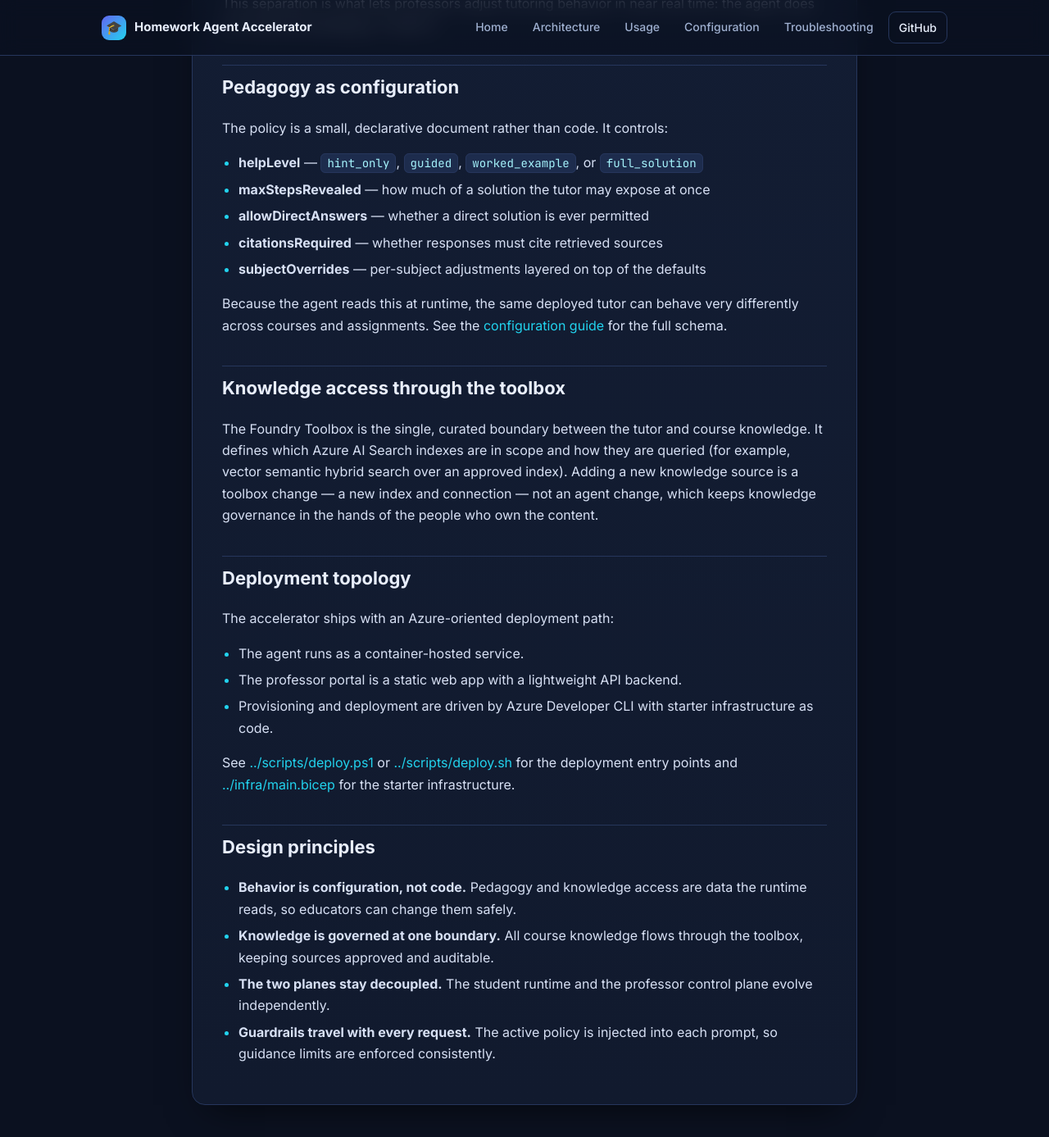
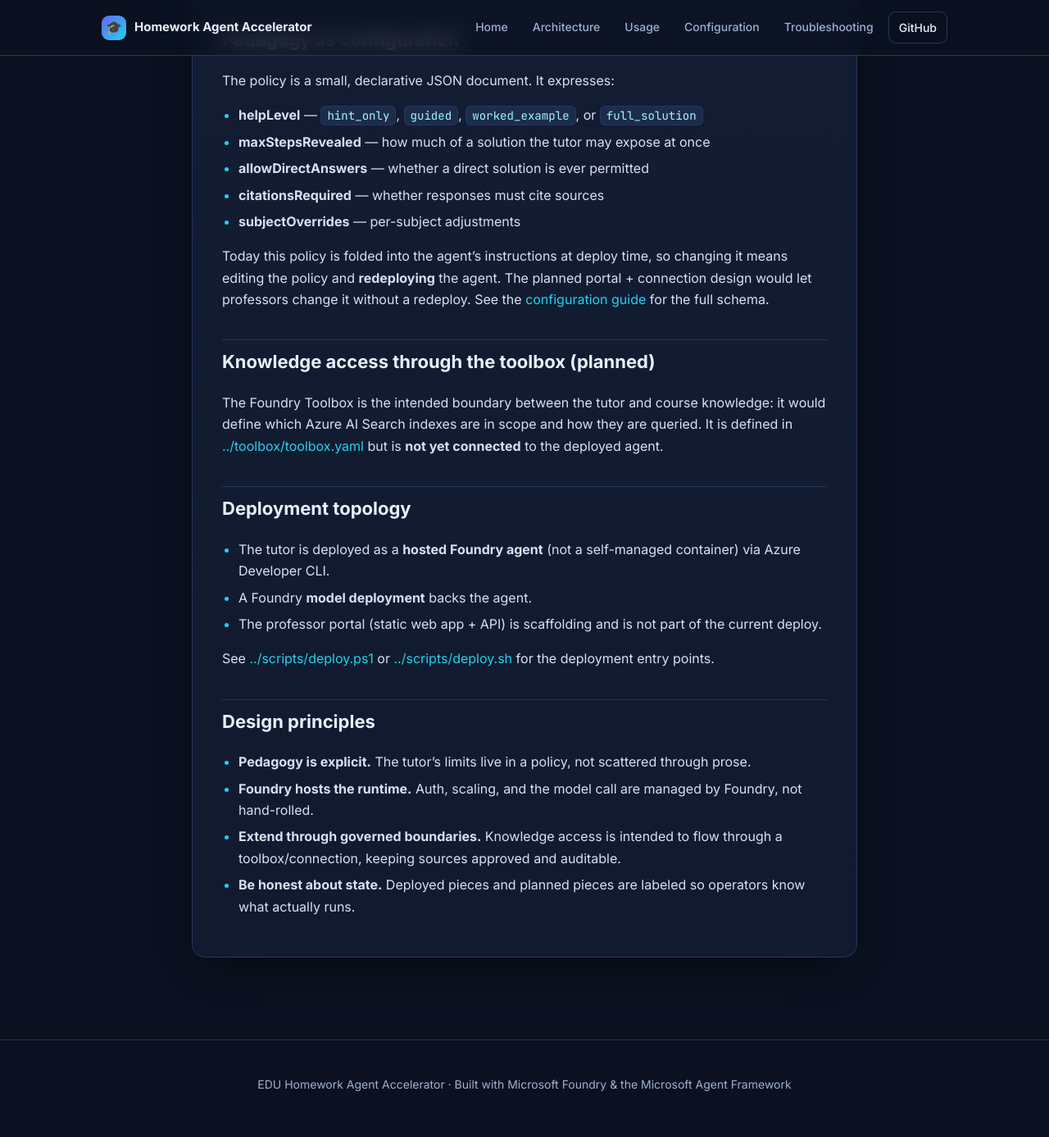
Before and after one commit to dbruun/edu-cohort-homework, a Jekyll site: the page built from docs/architecture.md, in a window 1280 px wide and 1400 px high, scrolled down 2772 px. Shown: the top 1387 px of the window at 82% size. Built offline with Jekyll 4.4.1, drawn with Linux system fonts in a browser that asks for light colours; our own code applies the rules of GitHub Pages for plain Markdown files; some of the changed text lies outside the part shown.

Commit message:
Revise architecture, configuration, usage, and troubleshooting documentation for clarity and accuracy; update pedagogy policy details and deployment instructions.

````diff
--- a/docs/architecture.md
+++ b/docs/architecture.md
@@ -1,104 +1,90 @@
 # Architecture overview
 
-The accelerator is a hosted-agent solution that pairs a student-facing tutor with a professor-facing control plane. The tutor answers homework questions, but *how much* help it gives and *what knowledge* it draws on are both governed by configuration that professors own — no redeploys required.
+The accelerator is a **hosted agent on Microsoft Foundry**: a student-facing tutor whose pedagogy is owned by professors. The tutor answers homework questions under an explicit pedagogy policy that is compiled into the agent at deploy time.
 
-## System at a glance
+> **What is deployed today vs. planned.** The hosted tutor + its Foundry model deployment are **live**. The Azure AI Search **toolbox** and the **professor portal** are scaffolding in this repo and are **not yet wired into the deployed agent**. Sections below mark each piece accordingly.
+
+## System at a glance (deployed today)
 
 ```mermaid
 flowchart LR
-  Student[Student] --> Agent[Homework Agent]
-  Agent --> Policy[Pedagogy Policy]
+  Student[Student] --> Agent[Hosted Homework Tutor]
   Agent --> Model[Foundry Model Deployment]
-  Agent --> Toolbox[Foundry Toolbox]
-  Toolbox --> Search[Azure AI Search]
-  Professor[Professor] --> Portal[Professor Portal]
-  Portal --> API[Portal API]
-  API --> Policy
-  API --> Toolbox
+  Policy[Pedagogy Policy<br/>compiled into agent] --> Agent
 ```
 
-At runtime the agent reads the active pedagogy policy, composes a system prompt, invokes the model deployment, and grounds responses through the toolbox. Professors change tutoring behavior and knowledge access through the portal, and those changes take effect without redeploying the agent.
+The tutor runs as a hosted Foundry agent. Its instructions — including the pedagogy policy — are baked into the container image when it is deployed. To change tutoring behavior, a professor edits the policy and the agent is **redeployed**.
+
+## Planned extension
+
+```mermaid
+flowchart LR
+  Professor[Professor] --> Portal[Professor Portal<br/>scaffold]
+  Portal --> PolicyStore[(Policy store)]
+  PolicyStore --> Agent[Hosted Homework Tutor]
+  Agent --> Toolbox[Foundry Toolbox<br/>planned]
+  Toolbox --> Search[Azure AI Search<br/>planned]
+```
+
+The intended end state adds a professor portal that publishes policy changes and a Foundry Toolbox that grounds answers in Azure AI Search. Reaching a *live* per-request policy read requires either a Foundry connection or Standard Agent Setup (capability host); a plain blob read from the hosted container is blocked by the agent's managed-identity permissions in this environment.
 
 ## Core components
 
-| Component | Responsibility | Source |
-| --- | --- | --- |
-| Homework Agent | Hosts the tutor runtime, composes prompts, applies policy, calls the model and toolbox | [../src/HomeworkAgent/Program.cs](../src/HomeworkAgent/Program.cs) |
-| Prompt Composer | Merges the base tutor instructions with the current policy into a single system prompt | [../src/HomeworkAgent/PromptComposer.cs](../src/HomeworkAgent/PromptComposer.cs) |
-| Pedagogy Policy | Declarative rules for help level, step limits, direct answers, and citations | [../src/HomeworkAgent/Pedagogy/PedagogyPolicy.cs](../src/HomeworkAgent/Pedagogy/PedagogyPolicy.cs) |
-| Foundry Toolbox | Curated, versioned knowledge access over Azure AI Search indexes | [../toolbox/toolbox.yaml](../toolbox/toolbox.yaml) |
-| Professor Portal | UI for tuning pedagogy and reviewing knowledge sources | [../ui/app/src/App.jsx](../ui/app/src/App.jsx) |
-| Portal API | Reads and writes policy and knowledge-source configuration | [../ui/api/index.js](../ui/api/index.js) |
+| Component | Status | Responsibility | Source |
+| --- | --- | --- | --- |
+| Hosted tutor agent | **Deployed** | Runs on Foundry; answers under the compiled pedagogy policy | [../foundry-tutor/hello-world-dotnet-agent-framework/src/hello-world-dotnet-agent-framework/Program.cs](../foundry-tutor/hello-world-dotnet-agent-framework/src/hello-world-dotnet-agent-framework/Program.cs) |
+| Agent + model manifest | **Deployed** | Declares the agent, model deployment, and env vars | [../foundry-tutor/hello-world-dotnet-agent-framework/azure.yaml](../foundry-tutor/hello-world-dotnet-agent-framework/azure.yaml) |
+| Pedagogy policy | **Deployed (compiled in)** | The rules the tutor follows; also seeded as JSON | [../src/HomeworkAgent/Pedagogy/pedagogy-policy.json](../src/HomeworkAgent/Pedagogy/pedagogy-policy.json) |
+| Foundry Toolbox | Planned | Curated Azure AI Search knowledge access | [../toolbox/toolbox.yaml](../toolbox/toolbox.yaml) |
+| Professor Portal | Scaffold | UI for editing pedagogy | [../ui/app/src/App.jsx](../ui/app/src/App.jsx) |
+| Portal API | Scaffold | Reads/writes policy | [../ui/api/index.js](../ui/api/index.js) |
 
-## Request flow
-
-When a student asks a question, the agent executes a fixed sequence:
+## Request flow (deployed today)
 
 ```mermaid
 sequenceDiagram
   participant S as Student
-  participant A as Homework Agent
-  participant P as Pedagogy Policy
+  participant A as Hosted Tutor Agent
   participant M as Foundry Model
-  participant T as Foundry Toolbox
-  participant X as Azure AI Search
 
-  S->>A: Ask a homework question
-  A->>P: Load active policy
-  A->>A: Compose system prompt (instructions + policy)
-  A->>M: Send prompt with toolbox tool available
-  M->>T: Request grounded knowledge (as needed)
-  T->>X: Retrieve from approved indexes
-  X-->>T: Ranked passages
-  T-->>M: Grounded context
-  M-->>A: Tutor response shaped by policy
-  A-->>S: Guided answer with citations
+  S->>A: Ask a homework question (Responses protocol)
+  A->>A: Apply compiled pedagogy instructions
+  A->>M: Invoke the model deployment
+  M-->>A: Draft response
+  A-->>S: Guided answer shaped by the policy
 ```
 
-1. **Load policy.** The agent resolves the policy location and loads the current rules at request time, so the newest professor settings always apply.
-2. **Compose the prompt.** The prompt composer combines the base tutor instructions with a serialized copy of the active policy, giving the model explicit guardrails.
-3. **Invoke the model.** The agent calls the configured Foundry model deployment and exposes the toolbox as an available tool.
-4. **Ground the answer.** When the model needs course knowledge, the toolbox retrieves from the approved Azure AI Search indexes and returns ranked context.
-5. **Return a guided response.** The reply reflects the configured help level, step limits, and citation requirements rather than simply solving the problem.
-
-## The two planes
-
-The design separates the **runtime plane** (what students touch) from the **control plane** (what professors touch).
-
-- **Runtime plane** — the hosted agent, model deployment, and toolbox. It is stateless per request and reads its behavior from configuration.
-- **Control plane** — the professor portal and its API. It owns the pedagogy policy and knowledge-source configuration and publishes changes the runtime plane consumes.
-
-This separation is what lets professors adjust tutoring behavior in near real time: the agent does not hardcode pedagogy, it reads it.
+1. **Invoke.** A caller sends a message to the agent's Responses endpoint (for example via `azd ai agent invoke`).
+2. **Apply policy.** The agent's instructions — carrying the pedagogy guardrails compiled in at deploy time — shape the model call.
+3. **Answer.** The tutor returns a guided response: hints and steps rather than a direct solution to graded work.
 
 ## Pedagogy as configuration
 
-The policy is a small, declarative document rather than code. It controls:
+The policy is a small, declarative JSON document. It expresses:
 
 - **helpLevel** — `hint_only`, `guided`, `worked_example`, or `full_solution`
 - **maxStepsRevealed** — how much of a solution the tutor may expose at once
 - **allowDirectAnswers** — whether a direct solution is ever permitted
-- **citationsRequired** — whether responses must cite retrieved sources
-- **subjectOverrides** — per-subject adjustments layered on top of the defaults
+- **citationsRequired** — whether responses must cite sources
+- **subjectOverrides** — per-subject adjustments
 
-Because the agent reads this at runtime, the same deployed tutor can behave very differently across courses and assignments. See the [configuration guide](configuration.md) for the full schema.
+Today this policy is folded into the agent's instructions at deploy time, so changing it means editing the policy and **redeploying** the agent. The planned portal + connection design would let professors change it without a redeploy. See the [configuration guide](configuration.md) for the full schema.
 
-## Knowledge access through the toolbox
+## Knowledge access through the toolbox (planned)
 
-The Foundry Toolbox is the single, curated boundary between the tutor and course knowledge. It defines which Azure AI Search indexes are in scope and how they are queried (for example, vector semantic hybrid search over an approved index). Adding a new knowledge source is a toolbox change — a new index and connection — not an agent change, which keeps knowledge governance in the hands of the people who own the content.
+The Foundry Toolbox is the intended boundary between the tutor and course knowledge: it would define which Azure AI Search indexes are in scope and how they are queried. It is defined in [../toolbox/toolbox.yaml](../toolbox/toolbox.yaml) but is **not yet connected** to the deployed agent.
 
 ## Deployment topology
 
-The accelerator ships with an Azure-oriented deployment path:
+- The tutor is deployed as a **hosted Foundry agent** (not a self-managed container) via Azure Developer CLI.
+- A Foundry **model deployment** backs the agent.
+- The professor portal (static web app + API) is scaffolding and is not part of the current deploy.
 
-- The agent runs as a container-hosted service.
-- The professor portal is a static web app with a lightweight API backend.
-- Provisioning and deployment are driven by Azure Developer CLI with starter infrastructure as code.
-
-See [../scripts/deploy.ps1](../scripts/deploy.ps1) or [../scripts/deploy.sh](../scripts/deploy.sh) for the deployment entry points and [../infra/main.bicep](../infra/main.bicep) for the starter infrastructure.
+See [../scripts/deploy.ps1](../scripts/deploy.ps1) or [../scripts/deploy.sh](../scripts/deploy.sh) for the deployment entry points.
 
 ## Design principles
 
-- **Behavior is configuration, not code.** Pedagogy and knowledge access are data the runtime reads, so educators can change them safely.
-- **Knowledge is governed at one boundary.** All course knowledge flows through the toolbox, keeping sources approved and auditable.
-- **The two planes stay decoupled.** The student runtime and the professor control plane evolve independently.
-- **Guardrails travel with every request.** The active policy is injected into each prompt, so guidance limits are enforced consistently.
+- **Pedagogy is explicit.** The tutor's limits live in a policy, not scattered through prose.
+- **Foundry hosts the runtime.** Auth, scaling, and the model call are managed by Foundry, not hand-rolled.
+- **Extend through governed boundaries.** Knowledge access is intended to flow through a toolbox/connection, keeping sources approved and auditable.
+- **Be honest about state.** Deployed pieces and planned pieces are labeled so operators know what actually runs.
````
Also changed, not shown: docs/configuration.md (+13 -24 lines), docs/how-to-use.md (+23 -22 lines), docs/index.md (+15 -13 lines), docs/troubleshooting.md (+21 -30 lines).
